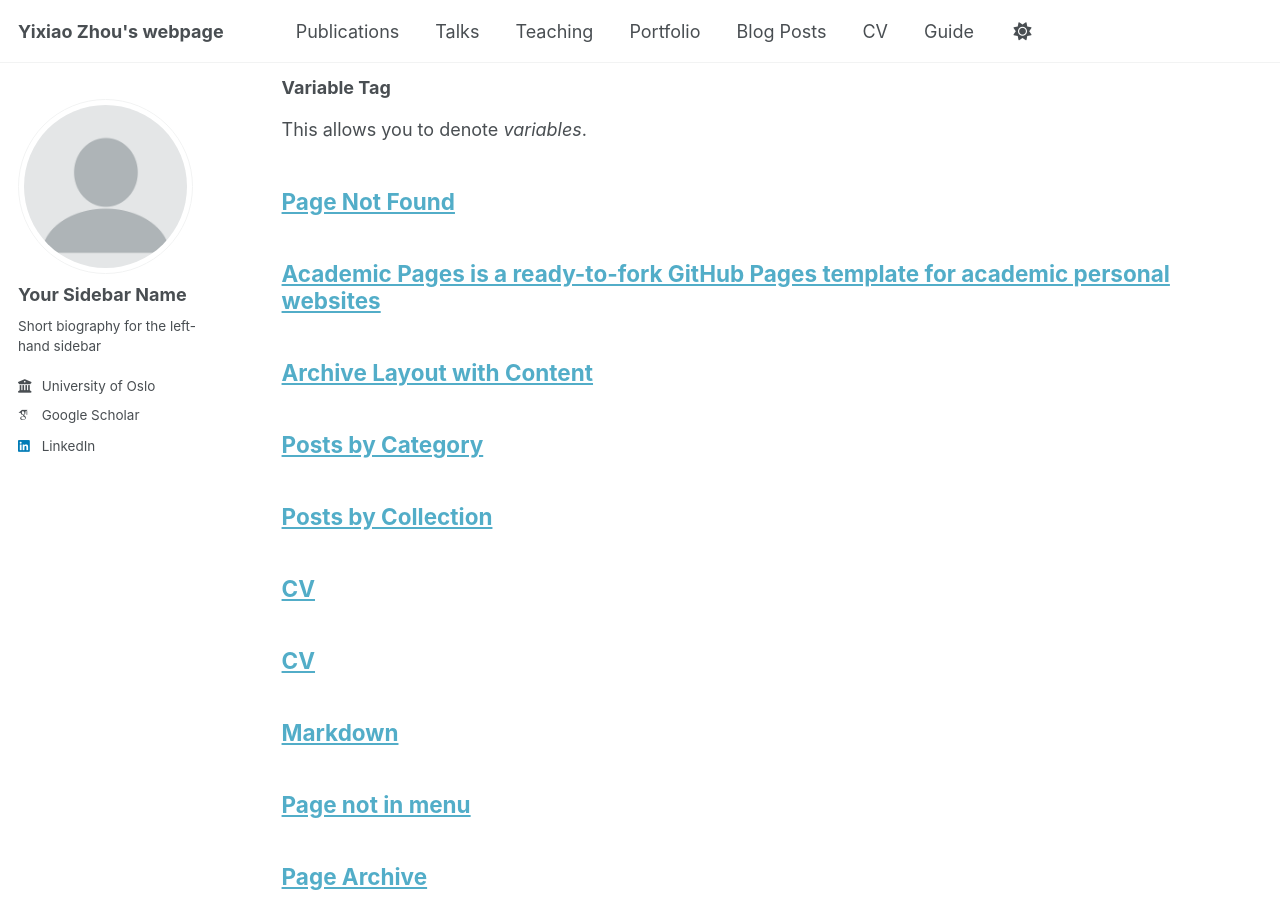
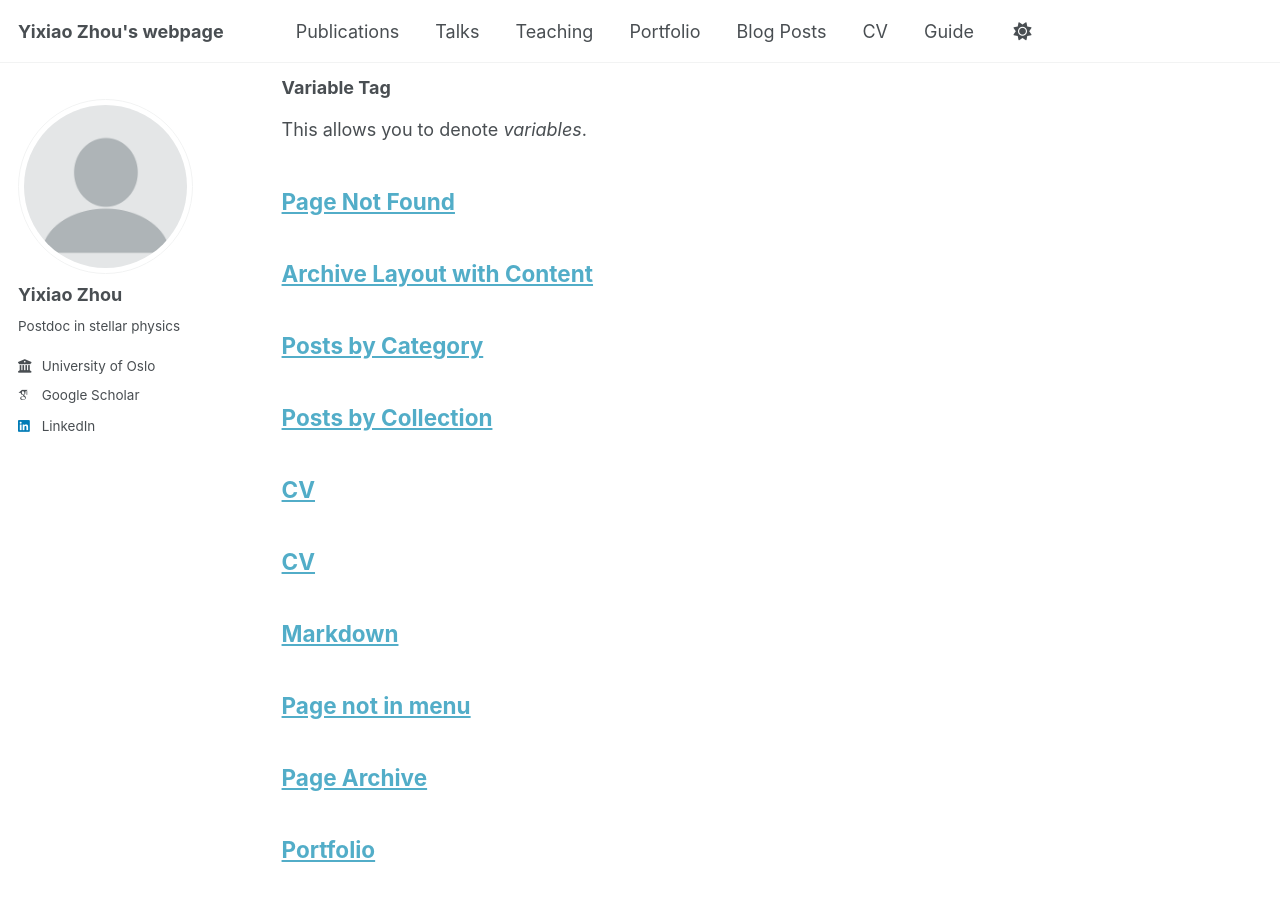
Before and after one commit to zhouyx48/zhouyx48.github.io, a Jekyll site: the page built from _pages/archive-layout-with-content.md, in a window 1280 px wide and 900 px high, scrolled down 4489 px. Built offline with Jekyll 4.4.1, drawn with Linux system fonts in a browser that asks for light colours; some web fonts are replaced; a script that is not in the unit is left out.

Commit message:
test commit

```diff
--- a/_config.yml
+++ b/_config.yml
@@ -23,9 +23,9 @@ repository               : "zhouyx48/zhouyx48.github.io"
 author:
   # Biographic information
   avatar           : "profile.png"
-  name             : "Your Sidebar Name"
+  name             : "Yixiao Zhou"
   pronouns         : # example: "she/her"
-  bio              : "Short biography for the left-hand sidebar"
+  bio              : "Postdoc in stellar physics"
   #location         : "Earth"
   employer         : "University of Oslo"
   uri              : # URL
```
Also changed, not shown: _pages/about.md (+2 -2 lines).
